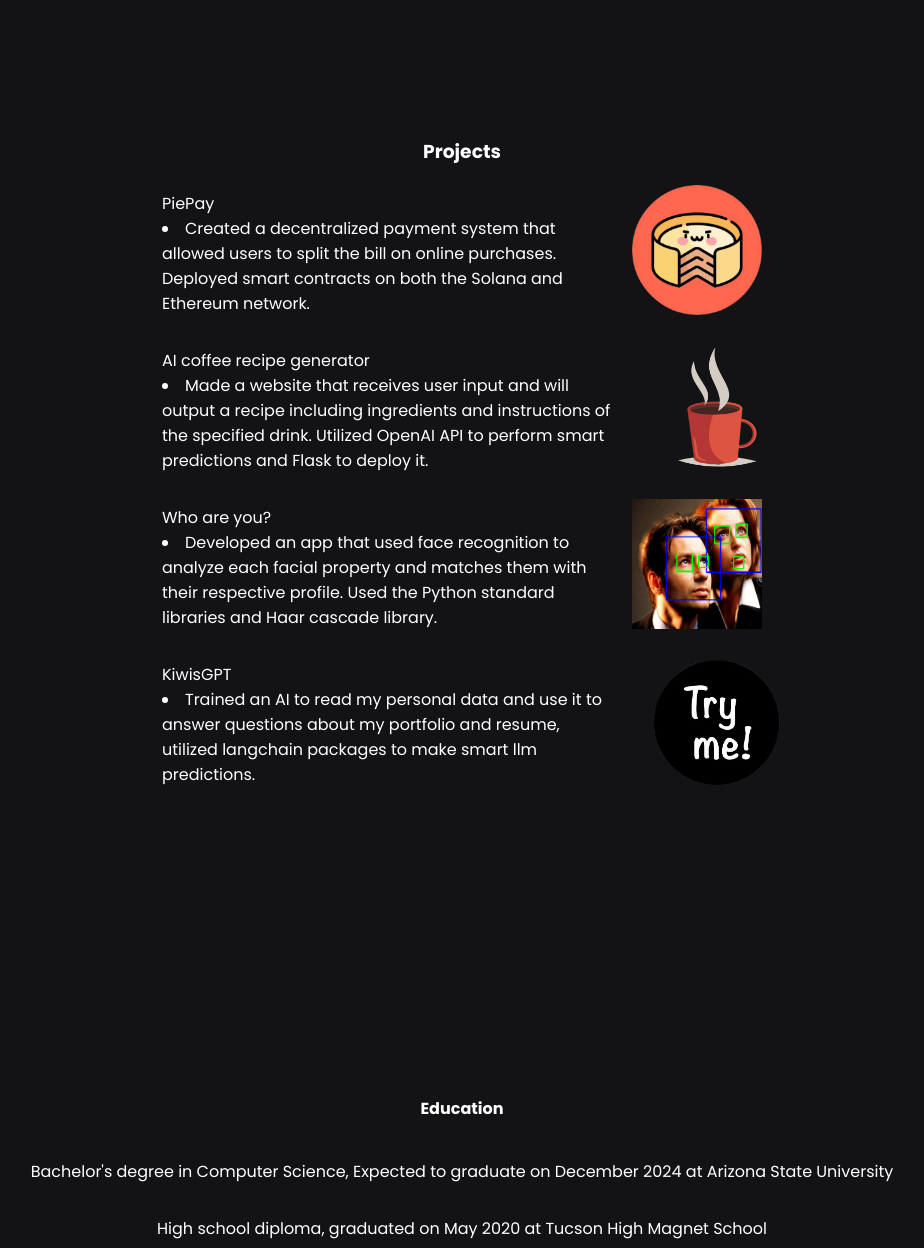
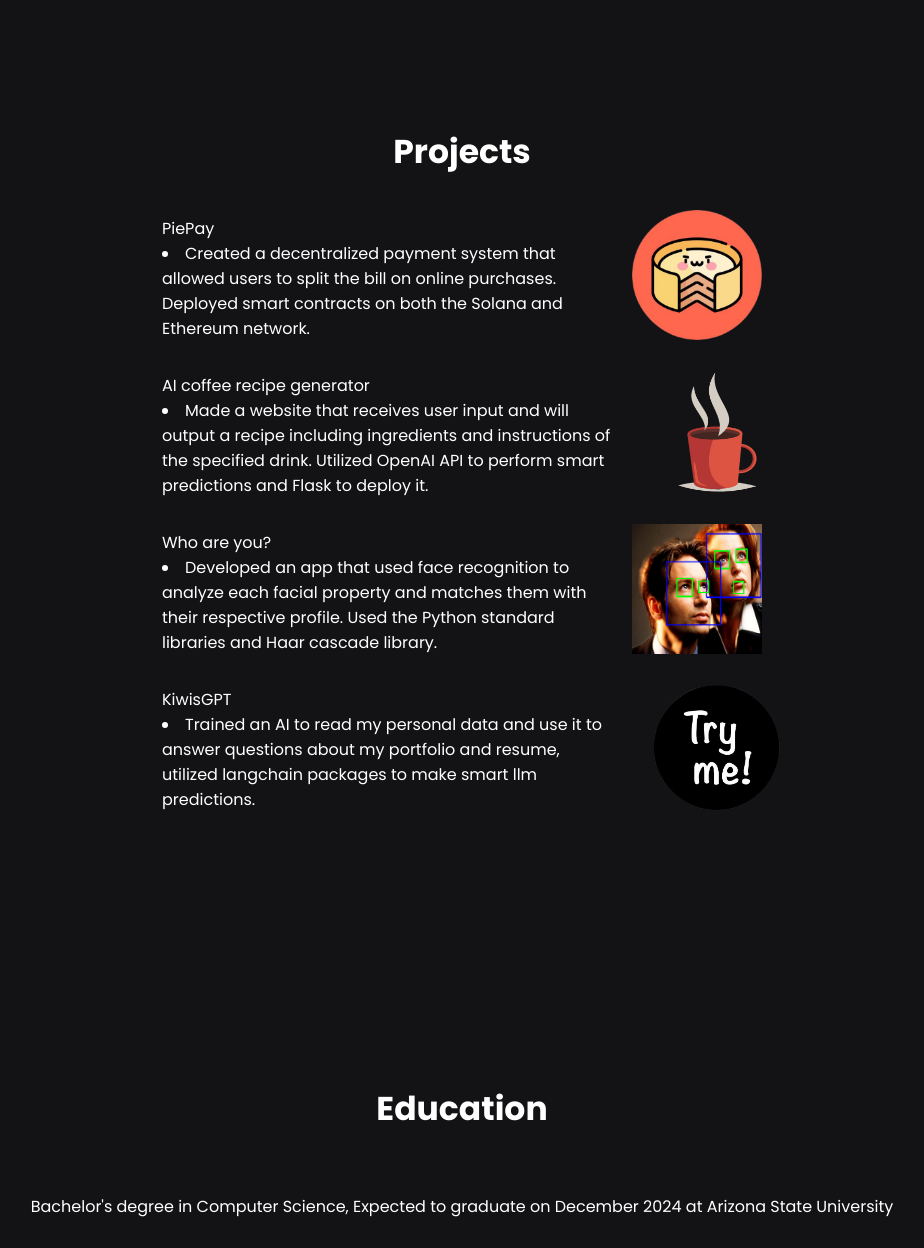
Before and after one commit to Kiwis01/KiwisGPT, a website built with webpack: page dist/index.html in a window 1280 px wide. Shown: the part 1700-2948 px from the top of the page, without its empty margins (178-1102 px from the left). Built offline with nearby package versions, Linux system fonts and the light colour scheme.

Commit message:
Add files via upload

```diff
--- a/dist/index.html
+++ b/dist/index.html
@@ -118,8 +118,7 @@
 <!--
   Contact Form
 -->
-    <footer>
-      <section id="contact" class="hidden">
+    <footer id="contact" class="hidden">
         <h6>Links to my accounts</h6>
         <div class= "cont">
           <div class="cont hidden">
@@ -131,7 +130,6 @@
               </a>
           </div>
       </div>
-      </section>
     </footer>
 <!--
   End of body, script src
--- a/dist/styles/style.css
+++ b/dist/styles/style.css
@@ -145,7 +145,19 @@ input:focus{
 
 }
 
+h4{
+    font-size: 33px;
+    font-weight: 600;
+
+}
+
 /* Projects */
+h3{
+    font-size: 33px;
+    font-weight: 600;
+
+}
+
 .proj {
     max-width: 600px;
     margin: 0 auto;
@@ -173,6 +185,7 @@ h6{
     font-size: 20px;
     font-weight: 600;
     padding: 0px 0;
+    position: center;
 }
 
 .cont{
```
